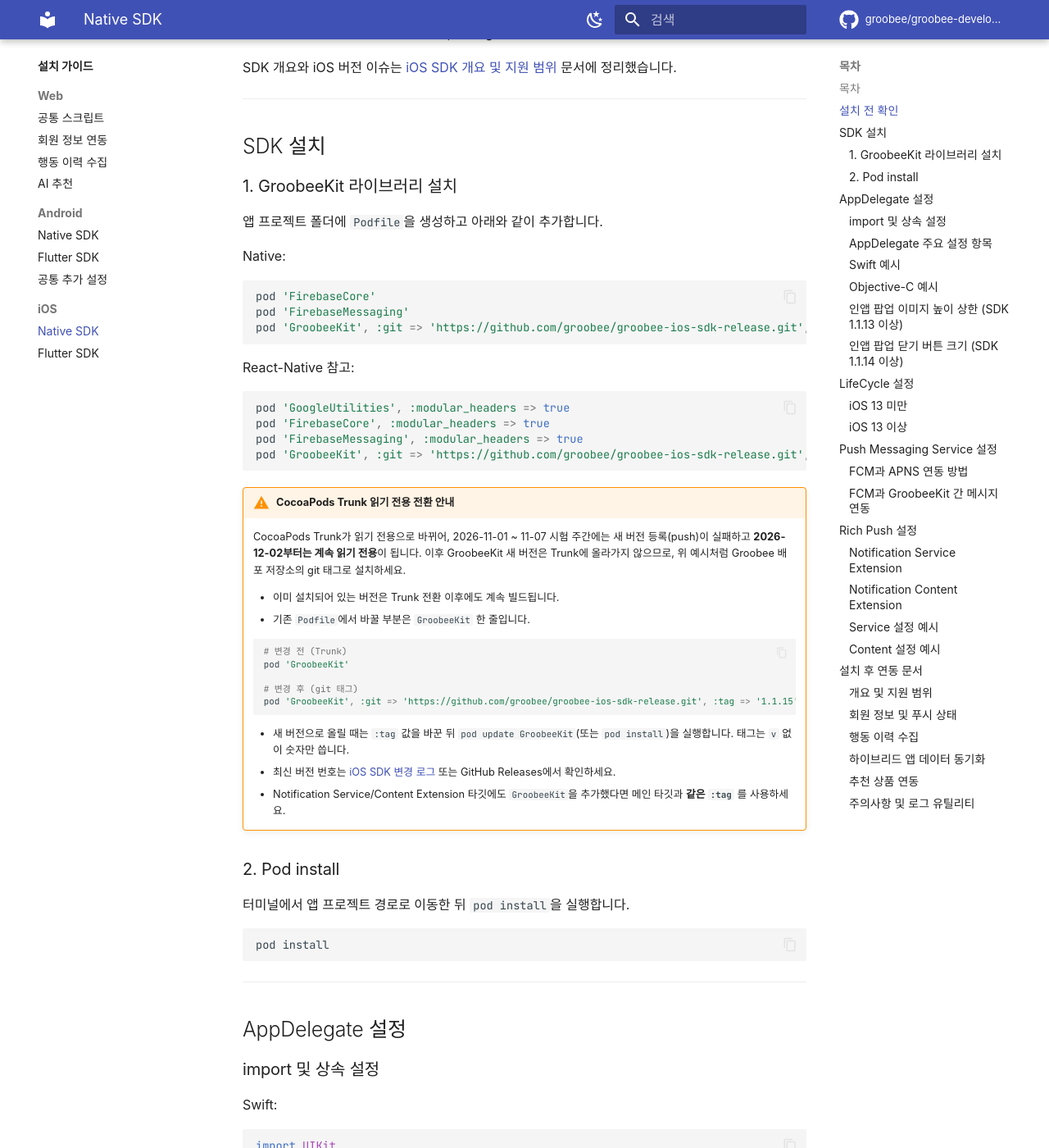
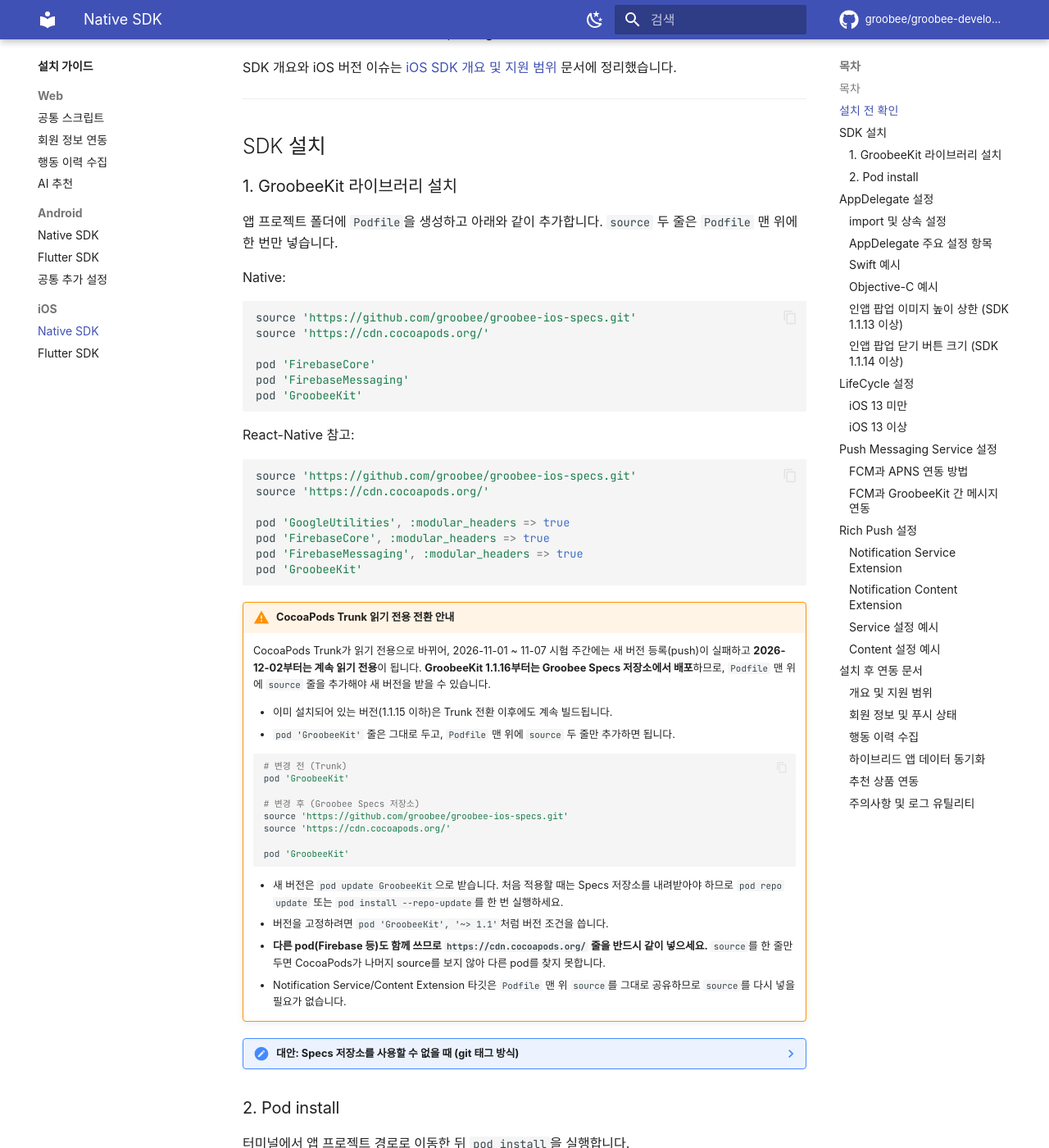
Before and after one commit to groobee/groobee-developer-support, an MkDocs documentation site: the page built from docs/installation/installation-ios-sdk.md, in a window 1280 px wide and 1400 px high, scrolled down 1190 px. Shown: the whole window at 82% size. Built offline with MkDocs 1.6.1 and Material for MkDocs 9.7.7, drawn with Linux system fonts in a browser that asks for light colours; some web fonts are replaced; comment, search, counter and statistics services are not loaded.

Commit message:
patch: iOS 설치 가이드 Podfile을 Groobee Specs 저장소 source 줄 방식으로 전환, git 태그 방식은 대안으로 유지
Room: 2026-10-26-19d9 코코아팟이슈
Room-Task: developer-support iOS 설치 가이드 Specs 레포(source 줄) 방식 전환
Co-Authored-By: Claude Sonnet 5.5 <noreply@anthropic.com>

````diff
--- a/docs/installation/installation-ios-sdk.md
+++ b/docs/installation/installation-ios-sdk.md
@@ -45,42 +45,59 @@ SDK 개요와 iOS 버전 이슈는 [iOS SDK 개요 및 지원 범위](../detail/
 
 ### 1. GroobeeKit 라이브러리 설치
 
-앱 프로젝트 폴더에 `Podfile`을 생성하고 아래와 같이 추가합니다.
+앱 프로젝트 폴더에 `Podfile`을 생성하고 아래와 같이 추가합니다. `source` 두 줄은 `Podfile` 맨 위에 한 번만 넣습니다.
 
 Native:
 
 ```ruby
+source 'https://github.com/groobee/groobee-ios-specs.git'
+source 'https://cdn.cocoapods.org/'
+
 pod 'FirebaseCore'
 pod 'FirebaseMessaging'
-pod 'GroobeeKit', :git => 'https://github.com/groobee/groobee-ios-sdk-release.git', :tag => '1.1.15'
+pod 'GroobeeKit'
 ```
 
 React-Native 참고:
 
 ```ruby
+source 'https://github.com/groobee/groobee-ios-specs.git'
+source 'https://cdn.cocoapods.org/'
+
 pod 'GoogleUtilities', :modular_headers => true
 pod 'FirebaseCore', :modular_headers => true
 pod 'FirebaseMessaging', :modular_headers => true
-pod 'GroobeeKit', :git => 'https://github.com/groobee/groobee-ios-sdk-release.git', :tag => '1.1.15'
+pod 'GroobeeKit'
 ```
 
 !!! warning "CocoaPods Trunk 읽기 전용 전환 안내"
-    CocoaPods Trunk가 읽기 전용으로 바뀌어, 2026-11-01 ~ 11-07 시험 주간에는 새 버전 등록(push)이 실패하고 **2026-12-02부터는 계속 읽기 전용**이 됩니다. 이후 GroobeeKit 새 버전은 Trunk에 올라가지 않으므로, 위 예시처럼 Groobee 배포 저장소의 git 태그로 설치하세요.
+    CocoaPods Trunk가 읽기 전용으로 바뀌어, 2026-11-01 ~ 11-07 시험 주간에는 새 버전 등록(push)이 실패하고 **2026-12-02부터는 계속 읽기 전용**이 됩니다. **GroobeeKit 1.1.16부터는 Groobee Specs 저장소에서 배포**하므로, `Podfile` 맨 위에 `source` 줄을 추가해야 새 버전을 받을 수 있습니다.
 
-    - 이미 설치되어 있는 버전은 Trunk 전환 이후에도 계속 빌드됩니다.
-    - 기존 `Podfile`에서 바꿀 부분은 `GroobeeKit` 한 줄입니다.
+    - 이미 설치되어 있는 버전(1.1.15 이하)은 Trunk 전환 이후에도 계속 빌드됩니다.
+    - `pod 'GroobeeKit'` 줄은 그대로 두고, `Podfile` 맨 위에 `source` 두 줄만 추가하면 됩니다.
 
     ```ruby
     # 변경 전 (Trunk)
     pod 'GroobeeKit'
 
-    # 변경 후 (git 태그)
+    # 변경 후 (Groobee Specs 저장소)
+    source 'https://github.com/groobee/groobee-ios-specs.git'
+    source 'https://cdn.cocoapods.org/'
+
+    pod 'GroobeeKit'
+    ```
+
+    - 새 버전은 `pod update GroobeeKit`으로 받습니다. 처음 적용할 때는 Specs 저장소를 내려받아야 하므로 `pod repo update` 또는 `pod install --repo-update`를 한 번 실행하세요.
+    - 버전을 고정하려면 `pod 'GroobeeKit', '~> 1.1'`처럼 버전 조건을 씁니다.
+    - **다른 pod(Firebase 등)도 함께 쓰므로 `https://cdn.cocoapods.org/` 줄을 반드시 같이 넣으세요.** `source`를 한 줄만 두면 CocoaPods가 나머지 source를 보지 않아 다른 pod를 찾지 못합니다.
+    - Notification Service/Content Extension 타깃은 `Podfile` 맨 위 `source`를 그대로 공유하므로 `source`를 다시 넣을 필요가 없습니다.
+
+??? note "대안: Specs 저장소를 사용할 수 없을 때 (git 태그 방식)"
+    사내 네트워크 정책 등으로 Specs 저장소에 접근할 수 없다면, 배포 저장소의 git 태그로 직접 설치할 수 있습니다. 이 경우 `source` 줄은 필요 없고, 새 버전으로 올릴 때마다 `:tag` 값을 직접 바꿔야 합니다. 태그는 `v` 없이 숫자만 씁니다(최신 버전은 [iOS SDK 변경 로그](../changelog/sdk-ios-changelog.md) 참고). Extension 타깃에도 메인 타깃과 **같은 `:tag`** 를 사용하세요.
+
+    ```ruby
     pod 'GroobeeKit', :git => 'https://github.com/groobee/groobee-ios-sdk-release.git', :tag => '1.1.15'
     ```
-
-    - 새 버전으로 올릴 때는 `:tag` 값을 바꾼 뒤 `pod update GroobeeKit`(또는 `pod install`)을 실행합니다. 태그는 `v` 없이 숫자만 씁니다.
-    - 최신 버전 번호는 [iOS SDK 변경 로그](../changelog/sdk-ios-changelog.md) 또는 GitHub Releases에서 확인하세요.
-    - Notification Service/Content Extension 타깃에도 `GroobeeKit`을 추가했다면 메인 타깃과 **같은 `:tag`** 를 사용하세요.
 
 ### 2. Pod install
 
````
Also changed, not shown: docs/changelog/document-history.md (+1 -1 lines), docs/getting-started/gettingstart-ios.md (+1 -1 lines), docs/installation/installation-ios-flutter-sdk.md (+30 -6 lines).
